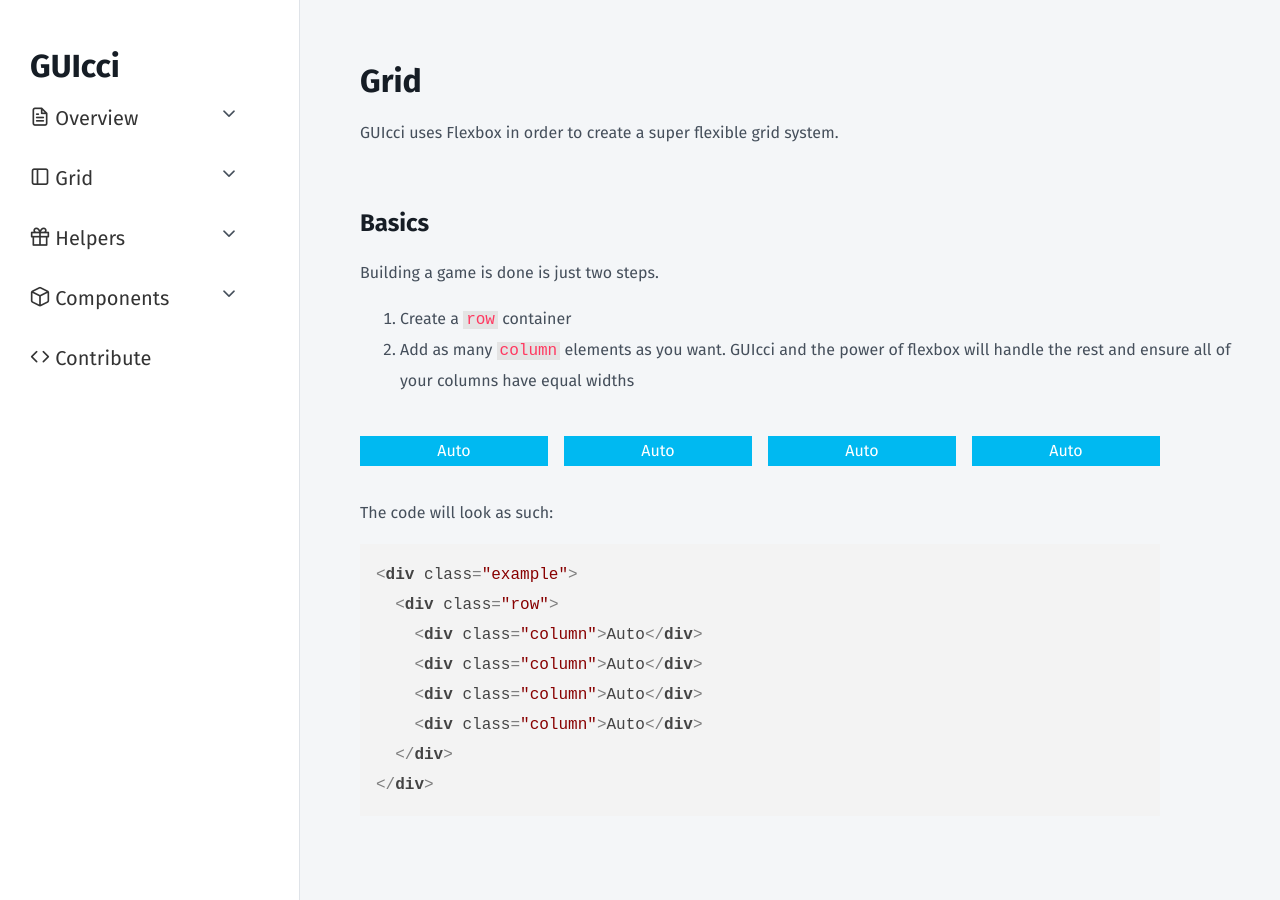
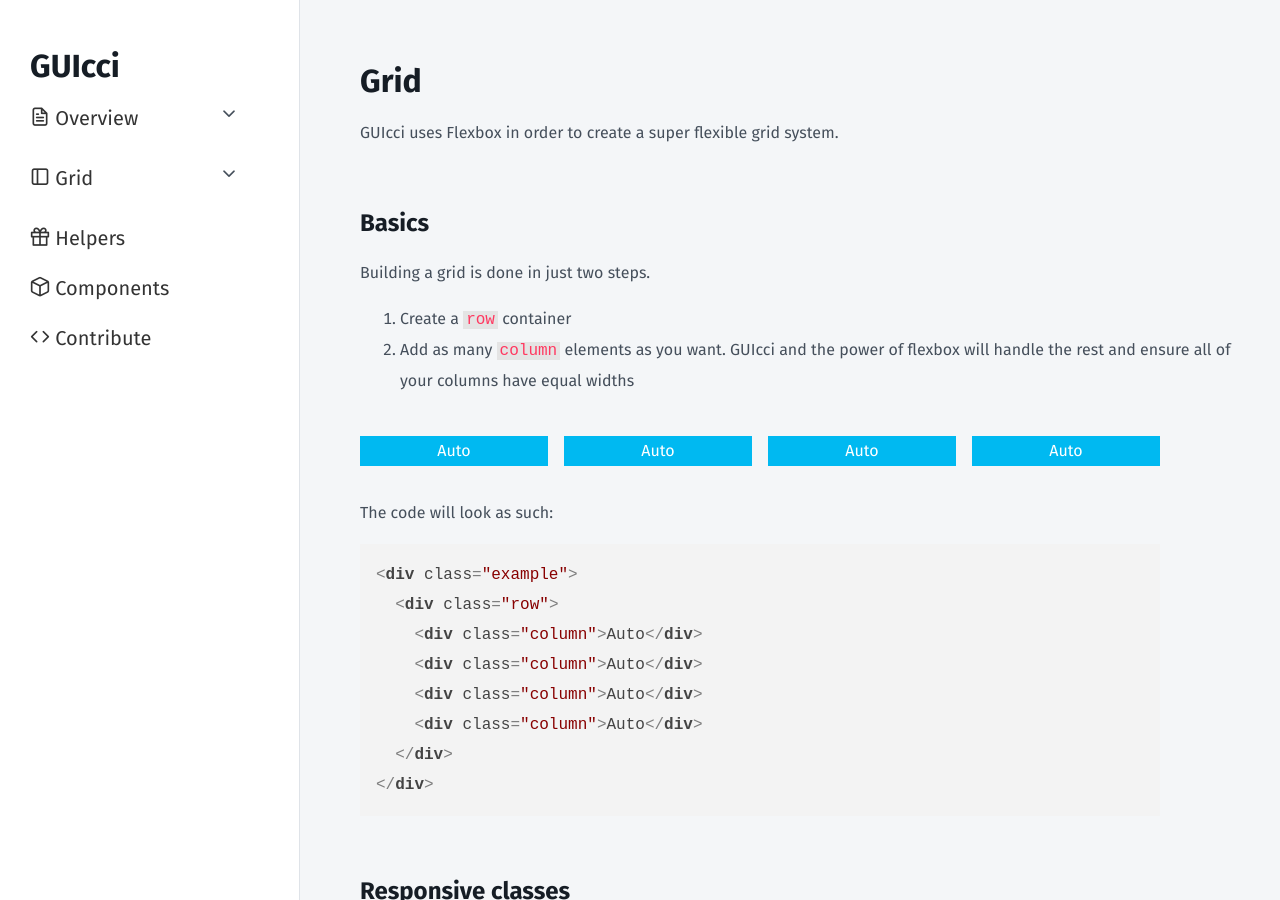
Before and after one commit to Bracketeers/Launchpad, a Jekyll site: the page built from docs/grid.md, in a window 1280 px wide and 900 px high. Built offline with Jekyll 4.4.1, drawn with Linux system fonts in a browser that asks for light colours; nearby versions of some CDN libraries; some web fonts are replaced; some of the changed text lies outside the part shown.

Commit message:
content update

````diff
--- a/_includes/sidebar.html
+++ b/_includes/sidebar.html
@@ -12,22 +12,14 @@
     <a href="{{ 'docs/grid' | relative_url }}"><i class="icon-sidebar"></i> Grid</a> <i class="menuToggle icon-chevron-down"></i>
     <ul class="submenu">
       <li><a href="{{ 'docs/grid#basics' | relative_url }}">Basics</a></li>
-      <li><a href="{{ 'docs/grid#variables' | relative_url }}">Variables</a></li>
+      <li><a href="{{ 'docs/grid#responsive-classes' | relative_url }}">Responsive classes</a></li>
     </ul>
   </li>
   <li>
-    <a href="#"><i class="icon-gift"></i> Helpers</a> <i class="menuToggle icon-chevron-down"></i>
-    <ul class="submenu">
-      <li><a href="#">Item</a></li>
-      <li><a href="#">Item</a></li>
-      <li><a href="#">Item</a></li>
-    </ul>
+    <a href="#"><i class="icon-gift"></i> Helpers</a>
   </li>
   <li>
-    <a href="#"><i class="icon-box"></i> Components</a> <i class="menuToggle icon-chevron-down"></i>
-    <ul class="submenu">
-      <li><a href="#">Item</a></li>
-    </ul>
+    <a href="#"><i class="icon-box"></i> Components</a>
   </li>
   <li><a href="#"><i class="icon-code"></i> Contribute</a></li>
 </ul>
--- a/docs/grid.md
+++ b/docs/grid.md
@@ -8,7 +8,7 @@
 GUIcci uses Flexbox in order to create a super flexible grid system.
 
 ## Basics
-Building a game is done is just two steps.
+Building a grid is done in just two steps.
 1. Create a `row` container
 2. Add as many `column` elements as you want.
 GUIcci and the power of flexbox will handle the rest and ensure all of your columns have equal widths
@@ -34,3 +34,9 @@
   </div>
 </div>
 ```
+
+## Responsive classes
+
+In some scenarios you will want more than just equal-width columns. GUIcci allows you to specify certain column widths as well as control on what devices these widths change.
+
+TODO
````
Also changed, not shown: blog.md (+0 -1 lines), 6 other files.
